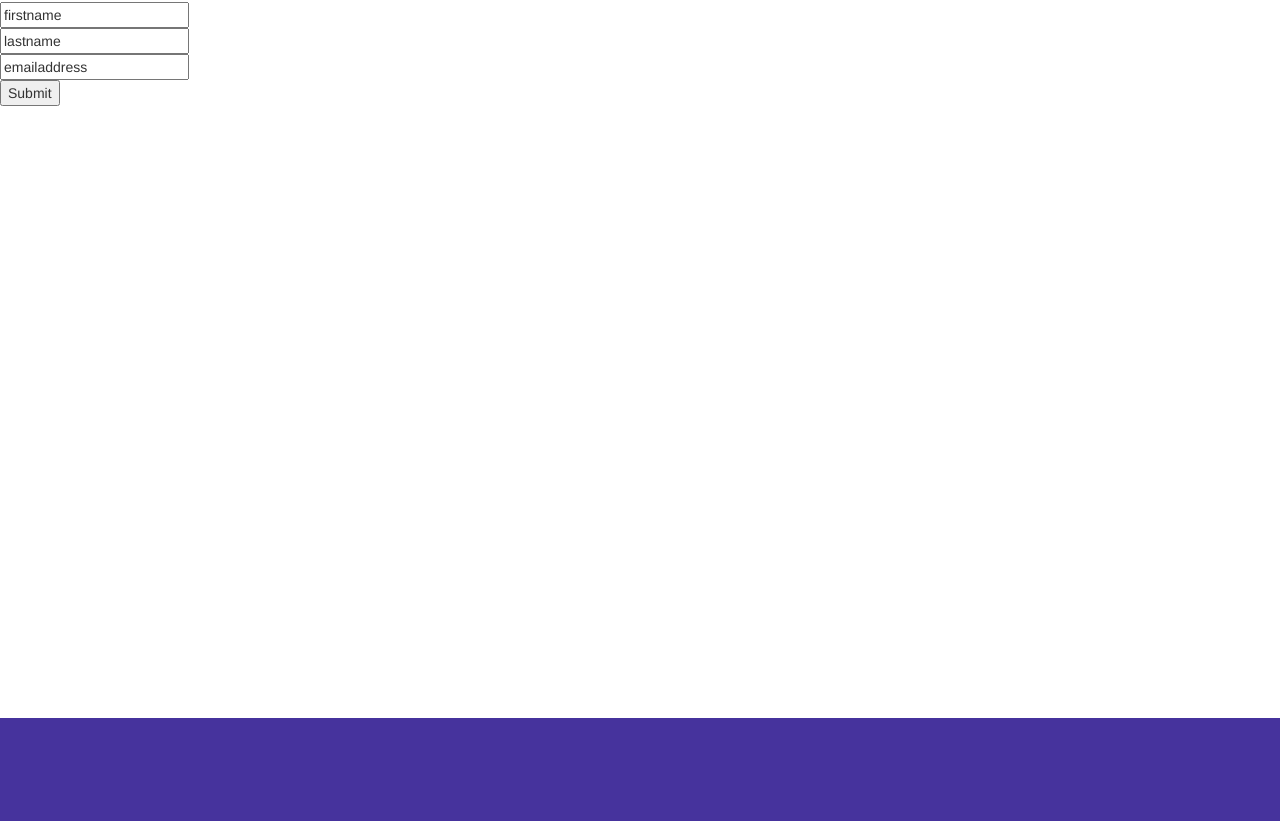
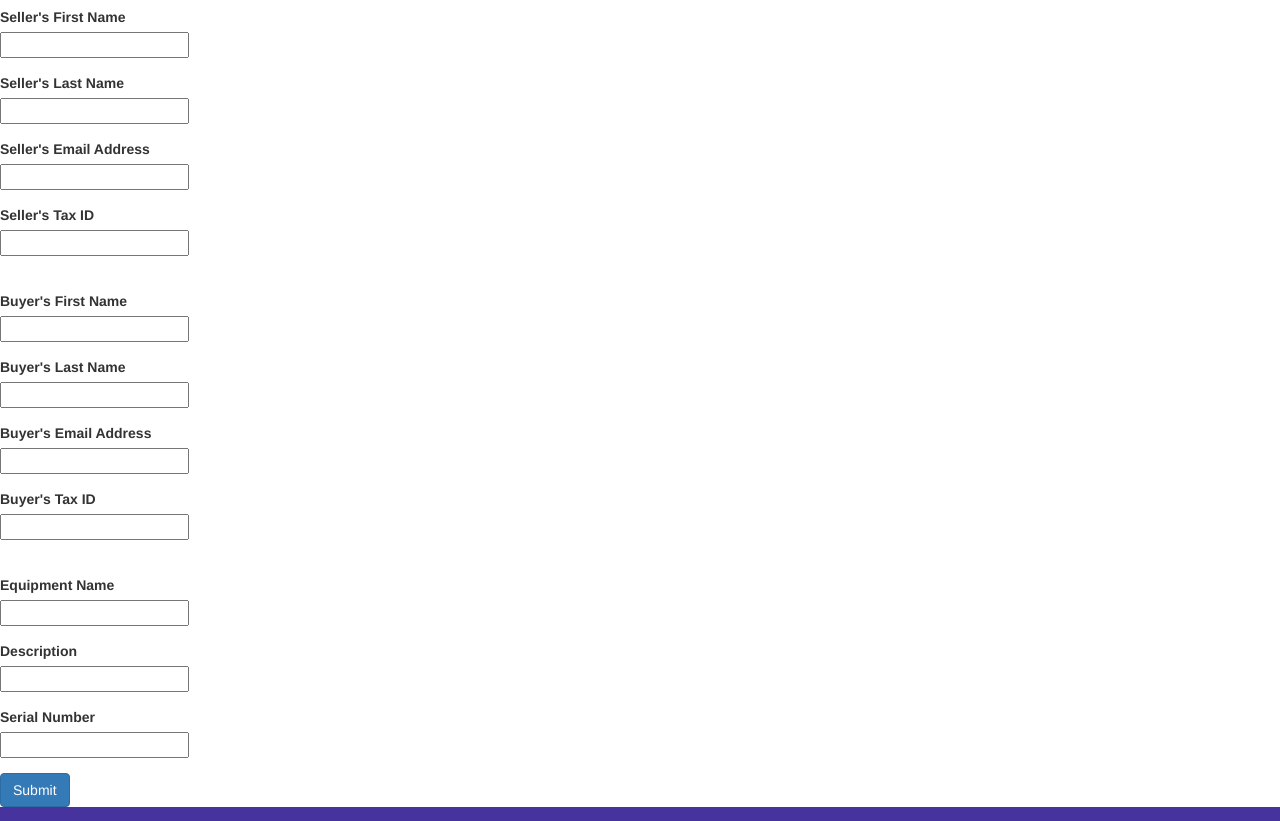
Before and after one commit to enlore/surpriesless, a website: page static/submit-purchase/index.html in a window 1280 px wide. Shown: the part 68-889 px from the top of the page. Before the commit the page ends 800 px from the top, so only its background shows below. Drawn offline with nearby package versions, Linux system fonts and the light colour scheme.

Commit message:
edited submission form

```diff
--- a/static/submit-purchase/index.html
+++ b/static/submit-purchase/index.html
@@ -5,13 +5,58 @@
     </head>
 
     <body>
-        <h1> Tye Ryon </h1>
+        <h1>Submit A Purchase</h1>
         <form method="POST" action="https://tierion.com/form/submit">
-            <input name="_key" type="hidden" value="U1NIoilP0UCyuKJOeYfJQA">
-            <input name="firstname" type="text" value="firstname">
-            <input name="lastname" type="text" value="lastname">
-            <input name="emailaddress" type="email" value="emailaddress">
-            <button type="submit">Submit</button>
+            <div class="form-group">
+                <input name="_key" type="hidden" value="U1NIoilP0UCyuKJOeYfJQA">
+            </div>
+            <div class="form-group">
+                <label for="sellerfirstname">Seller's First Name</label>
+                <input name="sellerfirstname" type="text" id="sellerfirstname">
+            </div>
+            <div class="form-group">
+                <label for="sellerlastname">Seller's Last Name</label>
+                <input name="sellerlastname" type="text" id="sellerlastname">
+            </div>
+            <div class="form-group">
+                <label for="selleremailaddress">Seller's Email Address</label>
+                <input name="selleremailaddress" type="email" id="selleremailaddress">
+            </div>
+            <div class="form-group">
+                <label for="sellertaxid">Seller's Tax ID</label>
+                <input name="sellertaxid" type="number" id="sellertaxid">
+            </div>
+            <br>
+            <div class="form-group">
+                <label for="buyerfirstname">Buyer's First Name</label>
+                <input name="buyerfirstname" type="text" id="buyerfirstname">
+            </div>
+            <div class="form-group">
+                <label for="buyerlastname">Buyer's Last Name</label>
+                <input name="buyerlastname" type="text" id="buyerlastname">
+            </div>
+            <div class="form-group">
+                <label for="buyeremailaddress">Buyer's Email Address</label>
+                <input name="buyeremailaddress" type="email"  id="buyeremailaddress">
+            </div>
+            <div class="form-group">
+                <label for="buyertaxid">Buyer's Tax ID</label>
+                <input name="buyertaxid" type="number"  id="buyertaxid">
+            </div>
+            <br>
+            <div class="form-group">
+                <label for="equipmentname">Equipment Name</label>
+                <input name="equipmentname" type="text" id="equipmentname">
+            </div>
+            <div class="form-group">
+                <label for="equipmentdescription">Description</label>
+                <input name="equipmentdescription" type="text"  id="equipmentdescription">
+            </div>
+            <div class="form-group">
+                <label for="equipmentserial">Serial Number</label>
+                <input name="equipmentserial" type="text" id="equipmentserial">
+            </div>
+            <button type="submit" class="btn btn-primary">Submit</button>
         </form>
     </body>
 </html>
```
